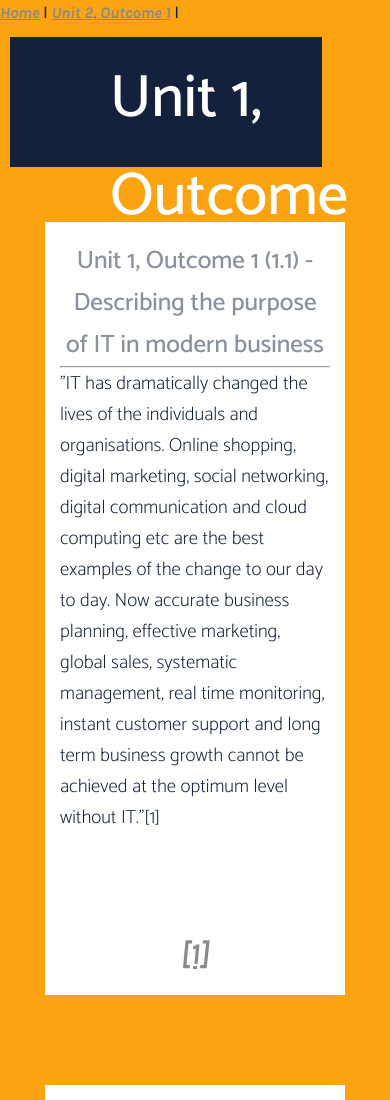
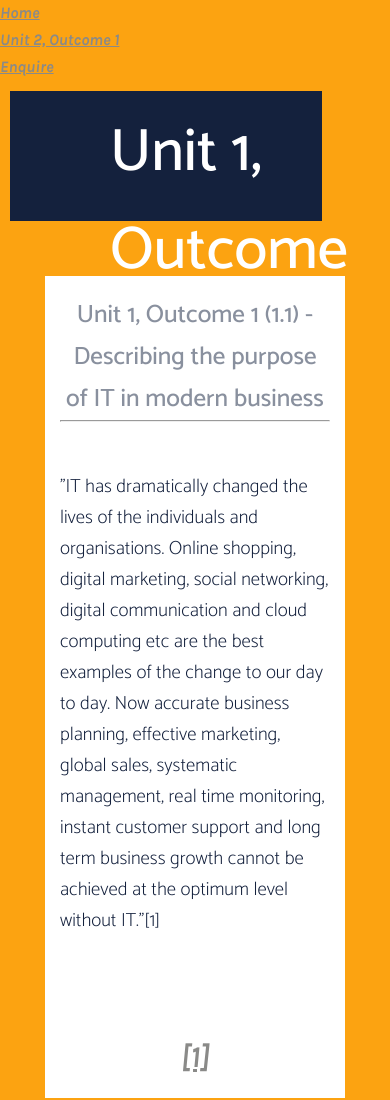
Before and after one commit to kanebristol/first_website, a plain HTML site: page coden_page1.html in a window 390 px wide. Shown: the top 1100 px of the page. Drawn offline with Linux system fonts and the light colour scheme.

Commit message:
Updated brand colours, media queries, nav bar

```diff
--- a/coden_page1.html
+++ b/coden_page1.html
@@ -8,10 +8,15 @@
     <body>
         <header>
             <nav>
-                <div class="top-section">
-                    <a href="index.html"> Home</a> | <a href="coden_page4.html"> Unit 2, Outcome 1</a> |
+                <div class="row">
+                    <ul class="main-nav js--main-nav">
+                        <li><a href="index.html">Home</a></li>
+                        <li><a href="coden_page4.html">Unit 2, Outcome 1</a></li>
+                        <li><a href=mailto:"kaneaaronrich@gmail.com">Enquire</a></li>
+                    </ul>
                 </div>
             </nav>
+        </header>
                 <div class="name-section">
                     <h1>Unit 1, Outcome 1</h1>
                 </div>
@@ -20,7 +25,7 @@
     </div>
         <div class="container">
             <div class="box box1">
-                <h2>Unit 1, Outcome 1 (1.1) - Describing the purpose of IT in modern business</h2><hr>
+                <h2>Unit 1, Outcome 1 (1.1) - Describing the purpose of IT in modern business</h2><hr><br>
                 <p>"IT has dramatically changed the lives of the individuals and organisations. Online shopping, digital marketing, social networking, digital communication and cloud computing etc are the best examples of the change to our day to day. Now accurate business planning, effective marketing, global sales, systematic management, real time monitoring, instant customer support and long term business growth cannot be achieved at the optimum level without IT."[1]</p>
                 <br><br><a href="https://www.linkedin.com/pulse/role-information-technology-business-success-abid-afzal-butt/">[1]</a></div>
             <div class="box box1">
@@ -41,7 +46,7 @@
                 <a href="https://technologyadvice.com/blog/information-technology/5-of-the-best-project-management-tools-for-almost-any-task/">[2]</a>
             </div>
             <div class="box box1">
-                <h2>Unit 1, Outcome 1 (1.3) - Plan and carry out tasks using IT – e.g. making your website. How will you plan it?</h2><hr>
+                <h2>Unit 1, Outcome 1 (1.3) - Plan and carry out tasks using IT – e.g. making your website. How will you plan it?</h2><hr><br>
                 <p>
                 I began to plan my website by drawing an initial sketch on paper. I wanted a website that will serve as a portfolio for my web development and include links to previous website projects as the foundation of the site, before rolling out into specifics around the Code Nation course including the outcomes/answers.</p>
                 <p>Within Activity(2) assignment pages, I drew out an initial sitemap of one Intro page for the above, including sections for Websites Built / Websites Maintained / Code Nation Course, with the Code Nation course section linking through to two stand alone pages for each Unit Outcome.</p>
@@ -50,7 +55,7 @@
                 <img src="1-Homepage.png" width="300px"><img src="2-Code-Nation-Page-1.png" width="300px"><img src="3-Code-Nation-Page-2.png" width="300px">
             </div>
             <div class="box box1">
-                <h2>Unit 1, Outcome 1 (1.4) - Describe the risks that might impact digital projects – what causes digital projects to fail? Why?</h2><hr>
+                <h2>Unit 1, Outcome 1 (1.4) - Describe the risks that might impact digital projects – what causes digital projects to fail? Why?</h2><hr><br>
                 <p>Some of the key reasons why digital projects fail stem down to colloboration and communication. Often, it can be difficult to find a client and a vendor who are speaking the same language about what is required, and what can be delivered, especially when factoring in time and money.<br><br>
                 <p>"Beyond collaboration, there are a few specific risks worth looking out for when it comes to digital projects:
                     <br>
@@ -63,7 +68,7 @@
                     <a href="https://www.enginess.io/insights/why-digital-projects-fail">[1]</a>
             </div>
             <div class="box box1">
-                <h2>Unit 1, Outcome 1 (1.5) - Describe how you would go about selecting and using IT systems and software – how do you select the right kind of technology for the job?</h2><hr>
+                <h2>Unit 1, Outcome 1 (1.5) - Describe how you would go about selecting and using IT systems and software – how do you select the right kind of technology for the job?</h2><hr><br>
                 <p>The main thing to focus on in using IT systems and software is the requirements for the project and this depends whether you are completing a project for yourself or for a client.
                     <br>
                     If for a client, the right way to start is understanding the customers needs and that will inform how you select the software/technology.
@@ -91,7 +96,7 @@
                     <a href="https://www.mindinventory.com/blog/technology-stack-for-web-app-development/">[1]</a>
             </div>
             <div class="box box1">
-                <h2>Unit 1, Outcome 1 (1.6) - Describe and provide analysis on how your chosen technologies have helped you achieve your outcomes. – How has Trello helped you plan and how can git and GitHub help with your codes version control</h2><hr>
+                <h2>Unit 1, Outcome 1 (1.6) - Describe and provide analysis on how your chosen technologies have helped you achieve your outcomes. – How has Trello helped you plan and how can git and GitHub help with your codes version control</h2><hr><br>
                 <p>Trello has helped me plan by providing the structure of the 'To Do', 'Doing', 'Done' Kanban methodology, and enabling an easy visual workflow to keep myself on track.
                     <br><br>
                     Using the Wireframe.cc website enabled me to visualise how the website would look, and doing it in this way made it easier to understand how many div tags would be needed for each individual section/box.
@@ -101,7 +106,7 @@
                     <a href="https://searchitoperations.techtarget.com/definition/GitHub">[1]</a>
             </div>
             <div class="box box1">
-                <h2>Unit 1, Outcome 1 (1.7) - Describe legal guidelines and constraints that impact digital projects – How does GDPR impact digital projects?</h2><hr>
+                <h2>Unit 1, Outcome 1 (1.7) - Describe legal guidelines and constraints that impact digital projects – How does GDPR impact digital projects?</h2><hr><br>
                 <p>
                     GDPR is the General Data Protection Regulations which came into force in 2018. As web developers, you become a controller of a person's online data when they browse the site via data collected automatically (as cookies), or manually (when inputting details on a data capture form.)
                 <br><br>
@@ -120,13 +125,13 @@
             </div>
                 <div class="container">
                     <div class="box box1">
-                        <h2>Unit 1, Outcome 2 (2.1) - Review the ongoing use of IT tools and change approach as needed – in making your own website, are you happy with the tools you used? E.g. Visual Studio Code, Trello</h2><hr>
+                        <h2>Unit 1, Outcome 2 (2.1) - Review the ongoing use of IT tools and change approach as needed – in making your own website, are you happy with the tools you used? E.g. Visual Studio Code, Trello</h2><hr><br>
                         <p>I've found Trello to be useful, but it is only as useful as the information you put in and you need to have a process on how you will go about using it to track tasks before you start, as sometimes I would create a card for a more individual task, but then other tasks I've tracked have been larger goals.
 
                             Visual Studio Code has been good to use, I would change my approach by learning as much of the keyboard shortcuts as possible to try to be as efficient as I can on my next project.</p>
                     </div>
                     <div class="box box1">
-                        <h2>Unit 1, Outcome 2 (2.2) - Describe whether the IT tools selected were appropriate E.g. Visual Studio Code, Trello</h2><hr>
+                        <h2>Unit 1, Outcome 2 (2.2) - Describe whether the IT tools selected were appropriate E.g. Visual Studio Code, Trello</h2><hr><br>
                         <p>In the past, I followed along with a Udemy course on building websites, and the instructor used Brackets. At first, as we started learning Python on VS Code, I found the user interface a bit more tricky to get to grips with than Brackets which might be a bit more beginner friendly, but this may also just have been because I was using the terminal for the first time to run code.
 
                             Now we're into the website project however I have found VS Code to be effective, and a quick research into how the community feels about both programs shows the reasons for using VS Code over Brackets: <a href="https://www.slant.co/versus/52/5982/~brackets_vs_visual-studio-code">here.</a>
@@ -135,7 +140,7 @@
 
                     </div>
                     <div class="box box1">
-                        <h2>Unit 1, Outcome 2 (2.3) - Assess the strengths and weaknesses of your final project – are you happy with your website? Why? Why not? You should review it on the website itself in the interests of openness. What would you change?</h2><hr>
+                        <h2>Unit 1, Outcome 2 (2.3) - Assess the strengths and weaknesses of your final project – are you happy with your website? Why? Why not? You should review it on the website itself in the interests of openness. What would you change?</h2><hr><br>
                         <p>Overall I am happy with what I have learned in building this website, as it is the first website I have designed using HMTL and CSS. I'm glad to have picked up a better understanding of using div to create sections, and also a new trick of using CSS Flexbox for creating containers and boxes.
 
                             However I had initially planned to put all of my Unit Outcome answers onto styled Trello boards on my website - I spent several hours trying to work out how to do this with Flexbox and online research, but I had difficulty making creating individual columns across a page which had one background colour of the container, and then individual boxes within each column which were sized and coloured differently to form the Trello cards.
@@ -143,7 +148,7 @@
                             If I had more time I would have persevered with finding a way of getting this to work, so as it stands my Unit Outcome pages are less visually interesting than I had hoped. For this reason I think my website could be improved but I am happy with what I have achieved in the time I had, and with my current level of coding knowledge.</p>
                     </div>
                     <div class="box box1">
-                        <h2>Unit 1, Outcome 2 (2.4) - Describe further improvements you can make to your project</h2><hr>
+                        <h2>Unit 1, Outcome 2 (2.4) - Describe further improvements you can make to your project</h2><hr><br>
                         <p>If I had more time I would have persevered with trying to build the Trello style cards/columns for my Unit Outcome pages, and I would also make sure that the website is fully responsive for Computer/Laptop/Tablet/Mobile by using @media queries, though I hope to still have enough time to do this.
 
                         I became rushed towards the end due to the forthcoming deadline, which meant I encountered issues with my code and VS Code itself, so I had to put all of Unit 1 on one page instead of individual pages.
@@ -154,7 +159,7 @@
                             <a href="https://www.mindinventory.com/blog/technology-stack-for-web-app-development/">[1]</a>
                     </div>
                     <div class="box box1">
-                        <h2>Unit 1, Outcome 2 (2.5) - Review outcomes to make sure they match requirements and are fit for purpose</h2><hr>
+                        <h2>Unit 1, Outcome 2 (2.5) - Review outcomes to make sure they match requirements and are fit for purpose</h2><hr><br>
                         <p>I feel my work on this website has matched the requirements. I demonstrated good planning by using Trello as the foundation for my work, keeping me on track and enabling me to focus on tasks in hand for efficiency and time management. I used Diagrams.cc to create a wireframe for my website which enabled me to better visualise how I would go about creating containers for sections and how the pages would be structured.
 
                             Utilising a navigation bar and links to different pages, this enabled me to mirror a typical website's structure so the user is able to navigate the content with ease.
@@ -168,7 +173,7 @@
             </div>
                 <div class="container">
                     <div class="box box1">
-                        <h2>Unit 1, Outcome 3 (3.1) - Review the benefits and drawbacks of IT tools and systems used in terms of productivity and efficiency – could you have been more efficient when making your website? How? Could you have done it in teams?</h2><hr>
+                        <h2>Unit 1, Outcome 3 (3.1) - Review the benefits and drawbacks of IT tools and systems used in terms of productivity and efficiency – could you have been more efficient when making your website? How? Could you have done it in teams?</h2><hr><br>
                         <p>The drawback of using a new IT tool to create anything is that you don't know the functionality as well as you could do, though with 2 and a half weeks of using VS Code I had started to get to grips with the shortcuts we had been taught and also began to find new shortcuts just to speed up my workflow quickly, such as toggling between open tabs of .html files in order to cross reference coding.
 
                             However learning more keyboard shortcuts in advance of this project would likely have made me more efficient and this is something I would look to do before starting a new project.
@@ -184,13 +189,13 @@
                             I will be more mindful about making sure I am having screen breaks at recommended times to keep myself fresher and more productive overall.</p>
                     </div>
                     <div class="box box1">
-                        <h2>Unit 1, Outcome 3 (3.3) - Develop solutions to improve own productivity using IT in digital projects – what would you do differently next time? Team work? Use of Slack?</h2><hr>
+                        <h2>Unit 1, Outcome 3 (3.3) - Develop solutions to improve own productivity using IT in digital projects – what would you do differently next time? Team work? Use of Slack?</h2><hr><br>
                         <p>One element that I will be able to take from this project and use to make myself more efficient for the next time I build a website would be the ability to create templates from my previous html and css efforts, so the coding will become more plug and play.
 
                             Using Slack as a repository for everything coding related would be helpful, even if not working within a team, as you would be able to use the Code Snippet to store any convenient coding templates for reuse. I could also use Slack to store all of my inspiration from other websites, coding techniques to research later, and look to get more use out of the Apps in Slack for productivity.</p>
                     </div>
                     <div class="box box1">
-                        <h2>Unit 1, Outcome 3 (3.4) - Describe how you would go about testing digital solutions</h2><hr>
+                        <h2>Unit 1, Outcome 3 (3.4) - Describe how you would go about testing digital solutions</h2><hr><br>
                         <p>Testing can be done in the first instance by going over your live website and checking every link for breaks, making sure every line of code works as you intended to, spell checking the site.
 
                             I would also check the live website on Mobile, Tablet and Laptop as well as computer to make sure that the design is responsive and works on all platforms.
```
Also changed, not shown: coden_page4.html (+11 -6 lines).
